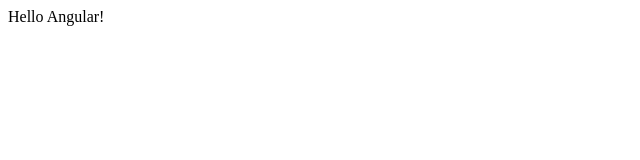
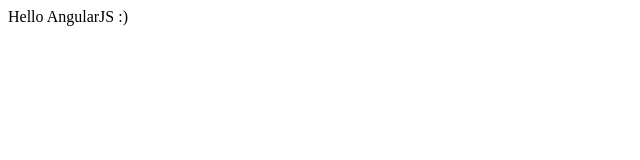
Before and after one commit to shaprabh/course1, a plain HTML site: page index.htm in a window 1280 px wide. Shown: the full height of the page, 0-640 px from the left. Drawn offline with Linux system fonts and the light colour scheme.

Commit message:
updated index.htm

```diff
--- a/index.htm
+++ b/index.htm
@@ -5,6 +5,6 @@
     <title></title>
   </head>
   <body>
-Hello Angular!
+Hello AngularJS :)
   </body>
 </html>
```
